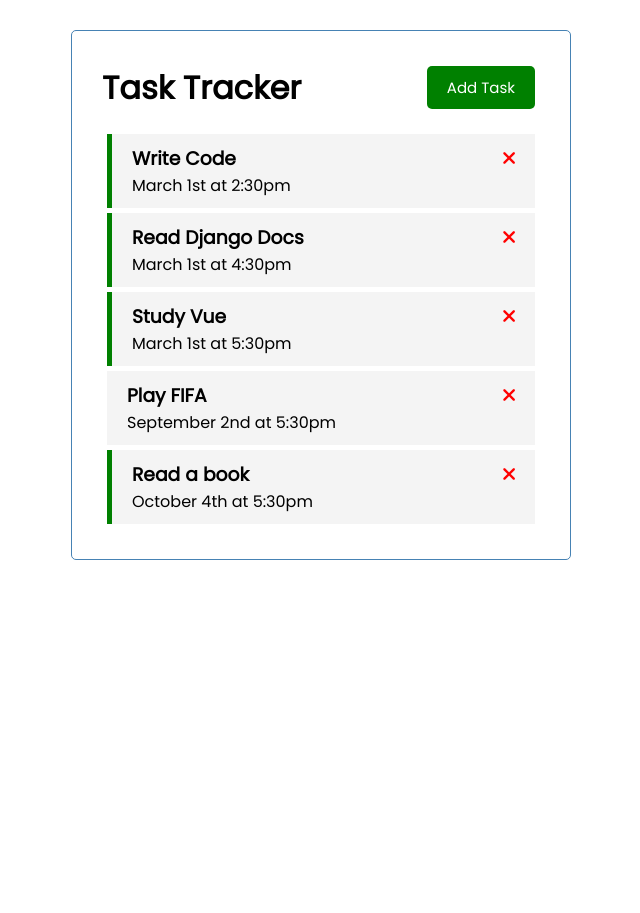
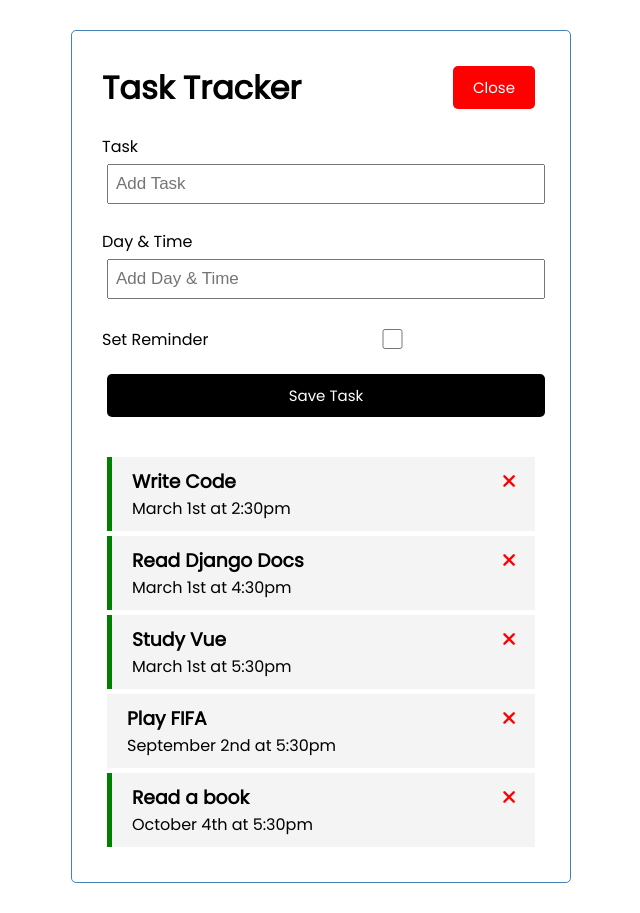
Before and after one commit to DenisBiwott/Task-Tracker, a Vue app: page / in a window 1280 px wide. Shown: the whole page, without its empty margins (319-959 px from the left). Before the commit the page ends 800 px from the top, so only its background shows below. Built offline with nearby package versions, Linux system fonts and the light colour scheme.

Commit message:
Enable Task Addition

```diff
--- a/src/App.vue
+++ b/src/App.vue
@@ -1,6 +1,14 @@
 <template>
     <div class="container">
-      <Header title="Task Tracker"></Header>
+      <Header
+        @toggle-add-task="toggleAddTask"
+        title="Task Tracker"
+        :showAddTask="showAddTask"
+      />
+      <div v-show="showAddTask">
+        <AddTask @add-task="addTask" />
+      </div>
+
       <Tasks
         @toggle-reminder="toggleReminder"
         @delete-task="deleteTask" :tasks="tasks"/>
@@ -11,20 +19,31 @@
 <script>
 
 import Header from './components/Header'
-import Tasks from './components/Tasks.vue'
+import Tasks from './components/Tasks'
+import AddTask from './components/AddTask'
 
 export default {
   name: 'App',
   components: {
     Header,
     Tasks,
+    AddTask,
   },
   data () {
     return {
-      tasks: []
+      tasks: [],
+      showAddTask: true,
     }
   },
   methods: {
+    toggleAddTask() {
+      this.showAddTask = !this.showAddTask
+    },
+
+    addTask(task) {
+      this.tasks = [...this.tasks, task]
+    },
+
     deleteTask(id) {
       if(confirm('Are you sure you want to delete this task?')){
         // Loop through the object and remove those with id different from
@@ -71,7 +90,7 @@
         text:"Read a book",
         day: "October 4th at 5:30pm",
         reminder: true,
-      }
+       }
     ]
   }
 }
--- /dev/null
+++ b/src/components/AddTask.vue
@@ -0,0 +1,91 @@
+<template>
+    <form @submit="onSubmit" class="add-form">
+    <div class="form-control">
+      <label>Task</label>
+      <input v-model="text" type="text" name="text" placeholder="Add Task" />
+    </div>
+    <div class="form-control">
+      <label>Day & Time</label>
+      <input
+        v-model="day"
+        type="text"
+        name="day"
+        placeholder="Add Day & Time"
+      />
+    </div>
+    <div class="form-control form-control-check">
+      <label>Set Reminder</label>
+      <input v-model="reminder" type="checkbox" name="reminder" />
+    </div>
+
+    <input type="submit" value="Save Task" class="btn btn-block" />
+  </form>
+</template>
+
+<script>
+export default {
+    name: 'AddTask',
+    data () {
+        return {
+            text: '',
+            day: '',
+            reminder: false
+        }
+    },
+    methods: {
+        onSubmit(e) {
+            e.preventDefault()
+
+            if(!this.text) {
+                alert("Please Add Text")
+                return
+            }
+
+            const newTask = {
+                //Not cool, can be better
+                id: Math.floor(Math.random() * 100000),
+                text: this.text,
+                day: this.day,
+                reminder: this.reminder,
+            }
+
+            this.text = ''
+            this.day = ''
+            this.reminder = ''
+
+            this.$emit('add-task', newTask)
+        }
+    }
+}
+</script>
+
+<style scoped>
+.add-form {
+  margin-bottom: 40px;
+}
+.form-control {
+  margin: 20px 0;
+}
+.form-control label {
+  display: block;
+}
+.form-control input {
+  width: 100%;
+  height: 40px;
+  margin: 5px;
+  padding: 3px 7px;
+  font-size: 17px;
+}
+.form-control-check {
+  display: flex;
+  align-items: center;
+  justify-content: space-between;
+}
+.form-control-check label {
+  flex: 1;
+}
+.form-control-check input {
+  flex: 2;
+  height: 20px;
+}
+</style>
--- a/src/components/Button.vue
+++ b/src/components/Button.vue
@@ -11,8 +11,8 @@
     },
     methods: {
         onClick() {
-            console.log("Click")
-        }
+            this.$emit('btn-click')
+        },
     }
 }
 </script>
--- a/src/components/Header.vue
+++ b/src/components/Header.vue
@@ -1,7 +1,10 @@
 <template>
 <header>
     <h1>{{ title }}</h1>
-    <Button text="Add Task" color="green"/>
+    <Button
+        @btn-click="$emit('toggle-add-task')"
+        :text="showAddTask ? 'Close' : 'Add Task' "
+        :color="showAddTask ? 'red' : 'green'"/>
 </header>
 
 </template>
@@ -11,10 +14,8 @@
 export default {
     name: 'Header',
     props: {
-        title: {
-            type: String,
-            default: "TO-DO",
-        }
+        title: String,
+        showAddTask: Boolean,
     },
     components: {
         Button
```
